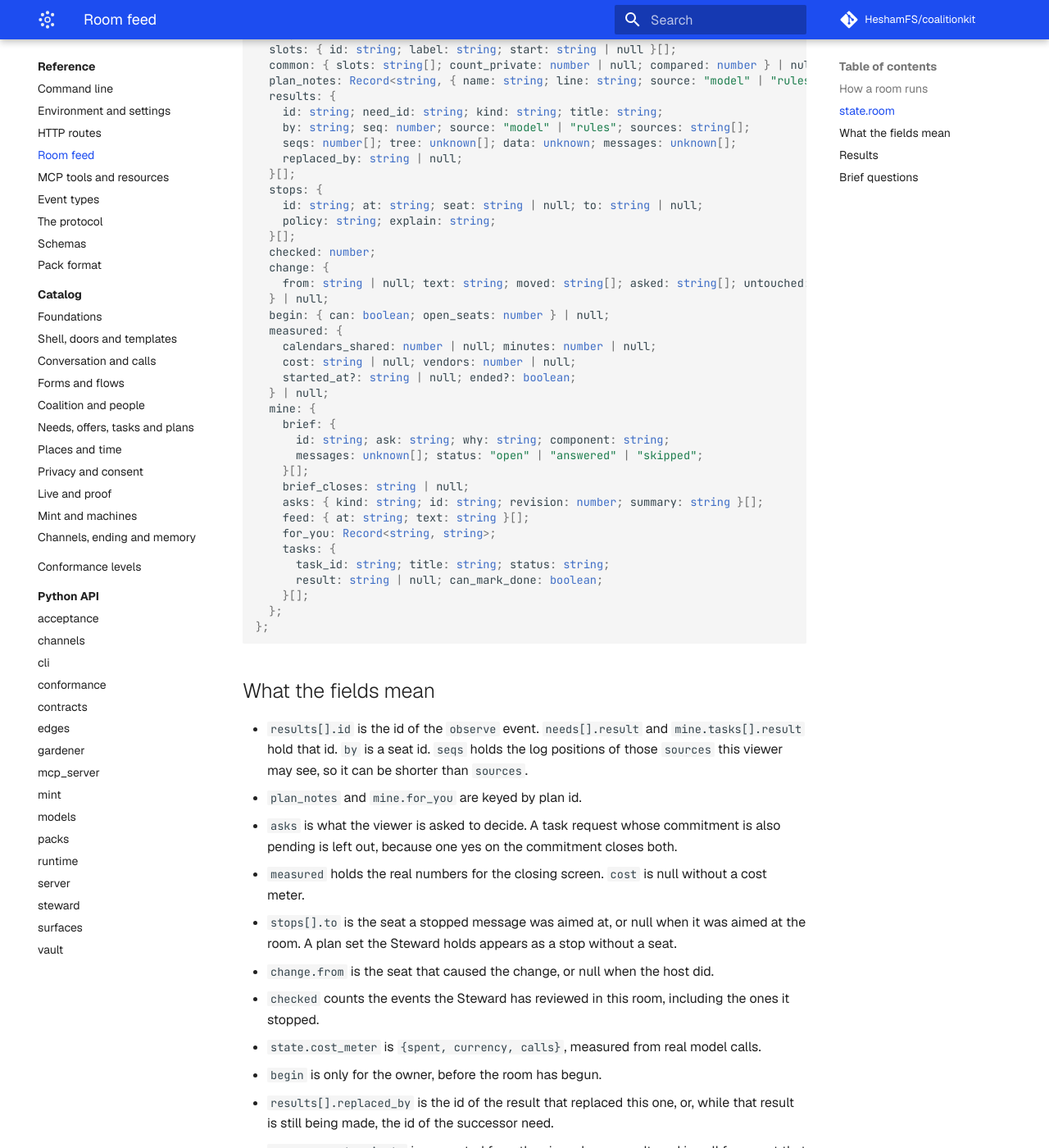
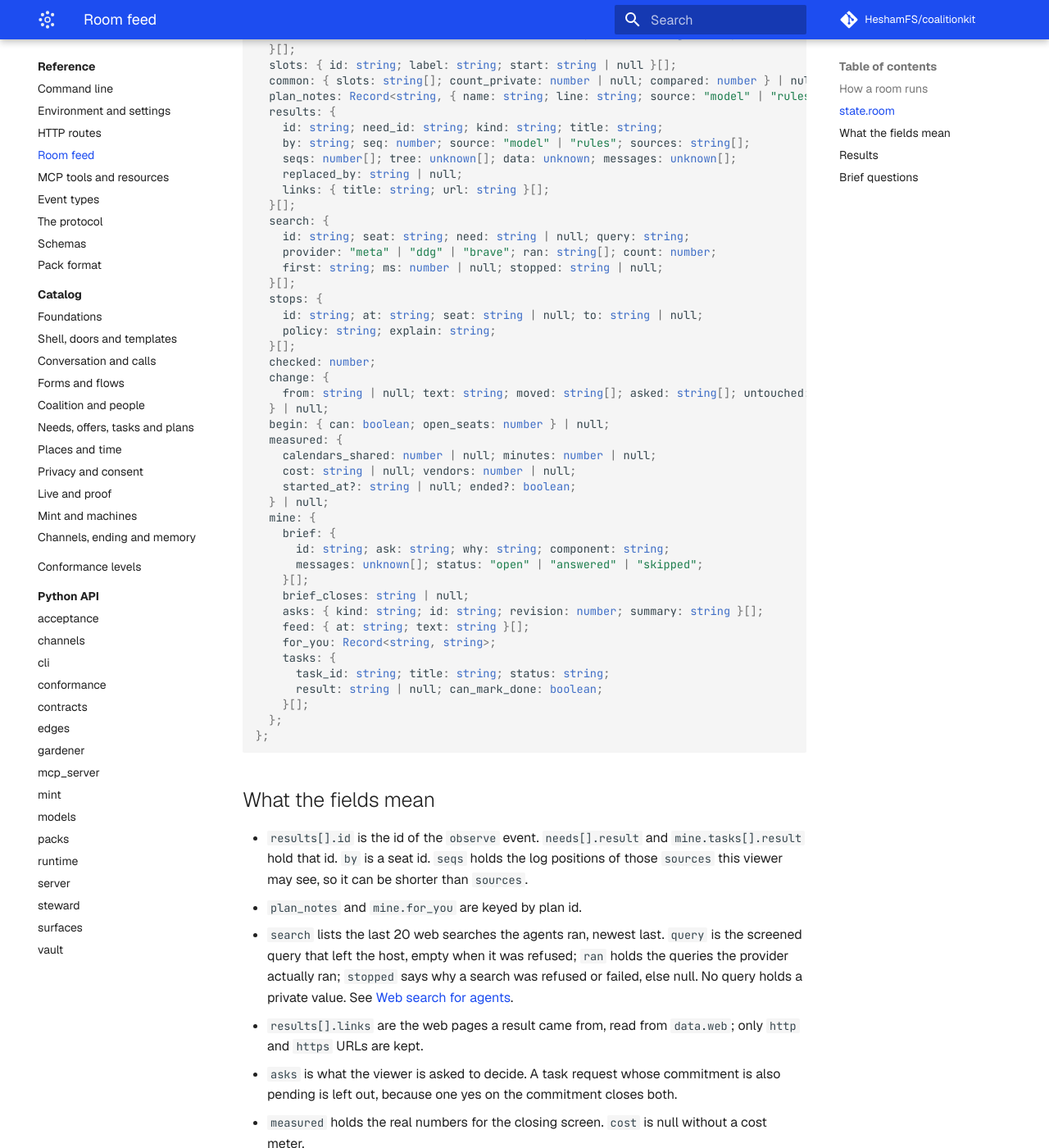
Before and after one commit to HeshamFS/coalitionkit, an MkDocs documentation site: the page built from docs/reference/room-feed.md, in a window 1280 px wide and 1400 px high, scrolled down 2171 px. Shown: the whole window at 82% size. Built offline with MkDocs 1.6.1 and Material for MkDocs 9.7.7, drawn with Linux system fonts in a browser that asks for light colours; comment, search, counter and statistics services are not loaded; some of the changed text lies outside the part shown.

Commit message:
Document web search, keep found places when the maker fails, add live search tests
A place maker that reads found pages gets low effort and 120 seconds; when it
still fails, the pages the search found are kept as places by rules. The query
is the need's title and the goal, and the Meta tool may shorten it (its own
queries are screened again). New guide docs/guides/web-search.md, updated
results, helper agents and room feed pages, regenerated settings and MCP
references.

```diff
--- a/docs/reference/room-feed.md
+++ b/docs/reference/room-feed.md
@@ -44,10 +44,11 @@ type Room = {
   activity: {
     id: string; at: string; seat: string | null;
     verb: "reading" | "asking" | "offering" | "comparing" | "stopped" | "planning"
-        | "explaining" | "committing" | "making" | "saying" | "changing" | "ending";
+        | "explaining" | "committing" | "making" | "saying" | "changing" | "ending"
+        | "searching";
     need: string | null; label: string;
     state: "running" | "done" | "failed"; ms: number | null;
-    source: "model" | "rules" | "host"; event: string | null;
+    source: "model" | "rules" | "host" | "search"; event: string | null;
   }[];
   slots: { id: string; label: string; start: string | null }[];
   common: { slots: string[]; count_private: number | null; compared: number } | null;
@@ -57,6 +58,12 @@ type Room = {
     by: string; seq: number; source: "model" | "rules"; sources: string[];
     seqs: number[]; tree: unknown[]; data: unknown; messages: unknown[];
     replaced_by: string | null;
+    links: { title: string; url: string }[];
+  }[];
+  search: {
+    id: string; seat: string; need: string | null; query: string;
+    provider: "meta" | "ddg" | "brave"; ran: string[]; count: number;
+    first: string; ms: number | null; stopped: string | null;
   }[];
   stops: {
     id: string; at: string; seat: string | null; to: string | null;
@@ -93,6 +100,8 @@ type Room = {
 
 - `results[].id` is the id of the `observe` event. `needs[].result` and `mine.tasks[].result` hold that id. `by` is a seat id. `seqs` holds the log positions of those `sources` this viewer may see, so it can be shorter than `sources`.
 - `plan_notes` and `mine.for_you` are keyed by plan id.
+- `search` lists the last 20 web searches the agents ran, newest last. `query` is the screened query that left the host, empty when it was refused; `ran` holds the queries the provider actually ran; `stopped` says why a search was refused or failed, else null. No query holds a private value. See [Web search for agents](../guides/web-search.md).
+- `results[].links` are the web pages a result came from, read from `data.web`; only `http` and `https` URLs are kept.
 - `asks` is what the viewer is asked to decide. A task request whose commitment is also pending is left out, because one yes on the commitment closes both.
 - `measured` holds the real numbers for the closing screen. `cost` is null without a cost meter.
 - `stops[].to` is the seat a stopped message was aimed at, or null when it was aimed at the room. A plan set the Steward holds appears as a stop without a seat.
@@ -123,11 +132,13 @@ A change to a task that is already `done` cannot ripple, because `done` is termi
 
 | Kind | `data` | Export |
 |---|---|---|
-| `place` | `{options: [{name, why, check, provenance}], chosen: name or null}`. `options` may be empty | none |
+| `place` | `{options: [{name, why, check, provenance, url?}], chosen: name or null, web?}`. `options` may be empty. A place found on the web has `url` and `provenance: "search"` | none |
 | `schedule` | `{items: [{title, start, end, where}]}` with ISO 8601 times, and `steps` beside them | ICS |
 | `budget` | `{currency, amount, rows: [{label, amount, who, provenance}], how_shared, time: [{label, amount, provenance, ref}], time_total, suggested: [], total}` | CSV |
-| `list` | `{items: [{label, who, provenance}]}` | CSV |
+| `list` | `{items: [{label, who, provenance}], web?}` | CSV |
 | `draft` | `{subject, body}` | text |
+
+`web`, when present, is `[{title, url, snippet, source}]`: the pages a web search returned for this result. A `draft` may carry it too.
 
 With no money in the goal, a budget is a time budget: `currency` is `minutes`, `rows` are the signed minutes from offers, and `total` is their sum.
 
--- a/mkdocs.yml
+++ b/mkdocs.yml
@@ -125,6 +125,7 @@ nav:
       - WhatsApp channel: guides/whatsapp.md
       - Glasses view: guides/glasses.md
       - The Mint: guides/mint.md
+      - Web search for agents: guides/web-search.md
       - Write a Discipline Pack:
           - guides/packs/index.md
           - A complete small pack: guides/packs/example.md
```
Also changed, not shown: docs/concepts/helper-agents.md (+6 -0 lines), docs/concepts/results.md (+2 -2 lines), docs/guides/web-search.md (added, +58 -0 lines), docs/reference/mcp.md (+6 -0 lines), docs/reference/settings.md (+5 -0 lines), 9 other files.
